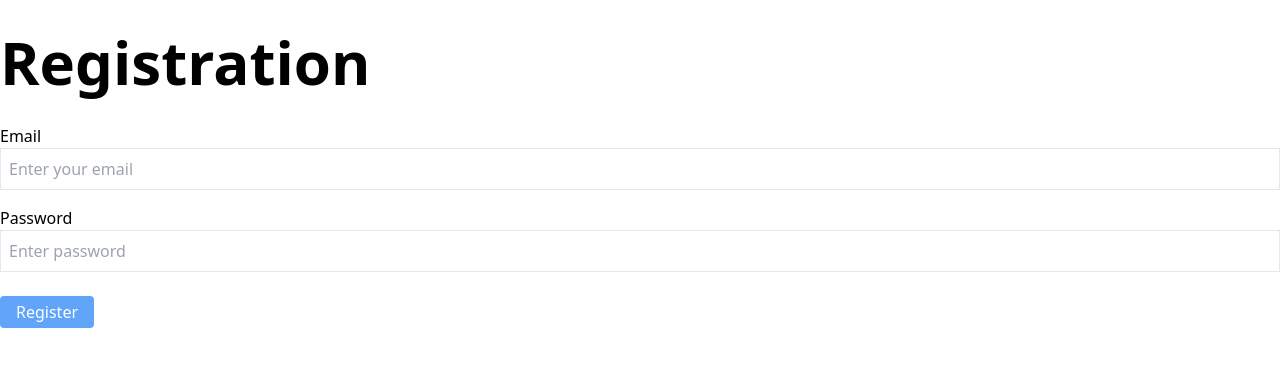
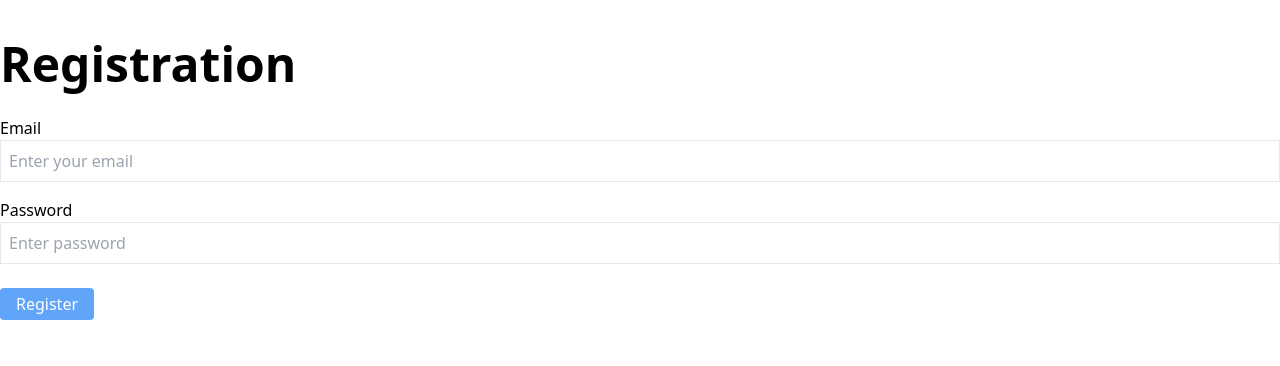
Before and after one commit to ViacheslavZyrianov/cartrader-nuxt, a Nuxt app: page /registration in a window 1280 px wide. Shown: the top 366 px of the page. Built offline with nearby package versions, Linux system fonts and the light colour scheme; no server answers.

Commit message:
style: update registration header styles for improved readability

```diff
--- a/app/pages/registration.vue
+++ b/app/pages/registration.vue
@@ -20,8 +20,8 @@ const onSubmit = async () => {
 </script>
 
 <template>
-  <div>
-    <h1 class="text-6xl my-8 font-semibold">Registration</h1>
+  <div class="mt-10">
+    <h1 class="text-5xl font-bold mb-7">Registration</h1>
     <form @submit.prevent="onSubmit">
       <label for="email">Email</label>
       <input id="email" v-model="form.email" type="email" name="email" placeholder="Enter your email" class="border p-2 mb-4 w-full">
```
